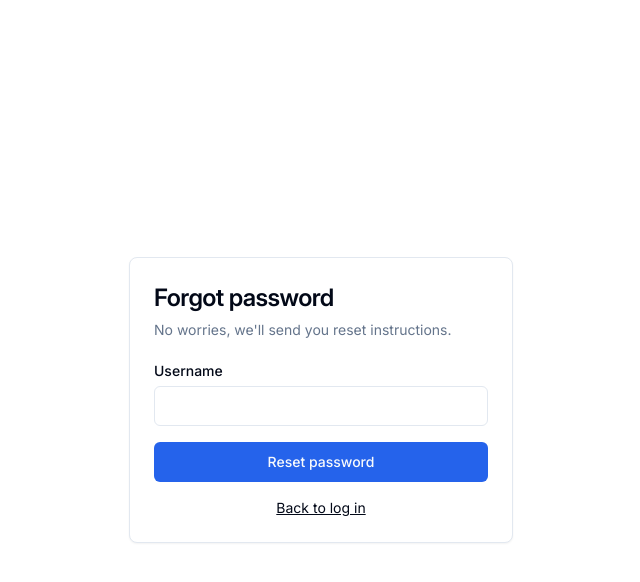
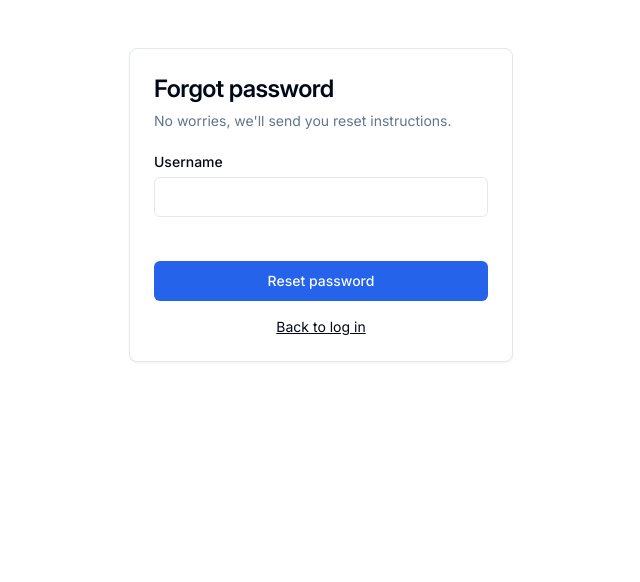
Before and after one commit to joaquinvaldezzz/capstone, a Next.js app: page /forgot-password in a window 1280 px wide. Shown: the top 582 px of the page, without its empty margins (319-959 px from the left). Built offline with nearby package versions, Linux system fonts and the light colour scheme.

Commit message:
refactor: update Forgot password page

```diff
--- a/src/pages/forgot-password.tsx
+++ b/src/pages/forgot-password.tsx
@@ -1,30 +1,89 @@
+import { useState } from 'react'
 import Link from 'next/link'
+import { zodResolver } from '@hookform/resolvers/zod'
+import axios from 'axios'
+import { useForm } from 'react-hook-form'
+import type { SubmitHandler } from 'react-hook-form'
+import { z } from 'zod'
 
 import { Button } from '~/components/ui/button'
 import { Card, CardContent, CardDescription, CardHeader, CardTitle } from '~/components/ui/card'
 import { Input } from '~/components/ui/input'
 import { Label } from '~/components/ui/label'
+import Title from '~/components/Title'
 
+const schema = z.object({
+  username: z.string().min(4, 'Username cannot be empty.'),
+})
+
+type InputValues = z.infer<typeof schema>
+
+/**
+ * Renders the Forgot Password page.
+ * @returns JSX.Element representing the Forgot Password page.
+ */
 export default function ForgotPassword(): JSX.Element {
+  const {
+    register,
+    handleSubmit,
+    reset,
+    formState: { errors, isSubmitting },
+  } = useForm<InputValues>({
+    resolver: zodResolver(schema),
+  })
+  const [form, setForm] = useState<InputValues>({
+    username: '',
+  })
+
+  async function onSubmit(data: SubmitHandler<InputValues>): Promise<void> {
+    try {
+      const response = await axios.post('http://localhost:5050/record/log-in', data)
+
+      if (response.status === 200) {
+        setForm({
+          username: '',
+        })
+        reset()
+      }
+    } catch (error) {
+      console.error(error)
+    }
+  }
+
   return (
-    <div className="flex min-h-screen items-center justify-center">
-      <Card className="w-full max-w-sm">
+    <div className="py-12">
+      <Title>Forgot password</Title>
+      <Card className="mx-auto w-full max-w-sm">
         <CardHeader>
           <CardTitle className="text-2xl">Forgot password</CardTitle>
           <CardDescription>No worries, we&apos;ll send you reset instructions.</CardDescription>
         </CardHeader>
 
         <CardContent>
-          <div className="grid gap-4">
-            <div className="grid gap-2">
+          <form
+            className="flex flex-col gap-4"
+            // eslint-disable-next-line @typescript-eslint/no-misused-promises
+            onSubmit={handleSubmit(onSubmit as unknown as SubmitHandler<InputValues>)}
+          >
+            <div className="flex flex-col gap-2">
               <Label htmlFor="username">Username</Label>
-              <Input id="username" type="text" placeholder="" />
+              <Input
+                id="username"
+                {...register('username')}
+                data-error={errors.username != null}
+                type="text"
+                value={form.username}
+                onChange={(event) => {
+                  setForm({ username: event.target.value })
+                }}
+              />
+              <p className="min-h-5 text-sm text-destructive">{errors.username?.message}</p>
             </div>
 
-            <Button className="w-full" type="submit">
+            <Button type="submit" disabled={isSubmitting}>
               Reset password
             </Button>
-          </div>
+          </form>
 
           <div className="mt-4 text-center text-sm">
             <Link href="/" className="underline">
```
